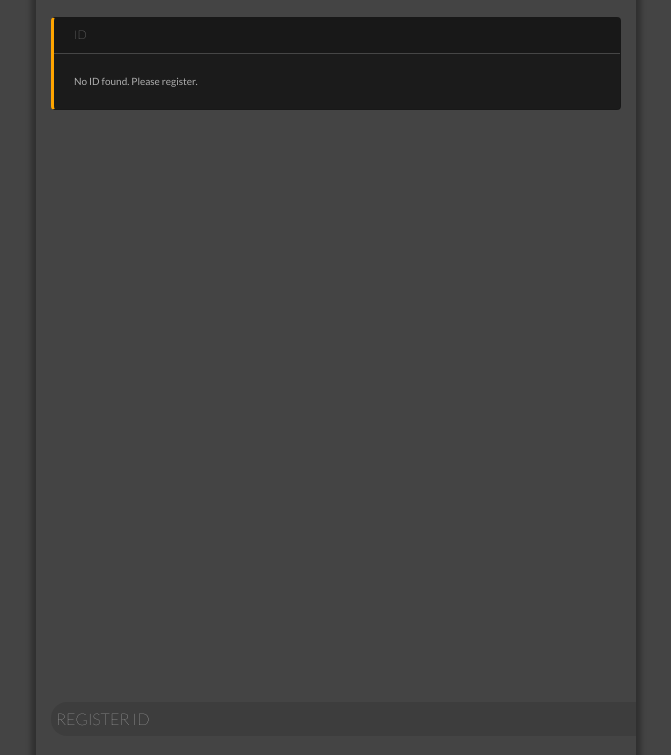
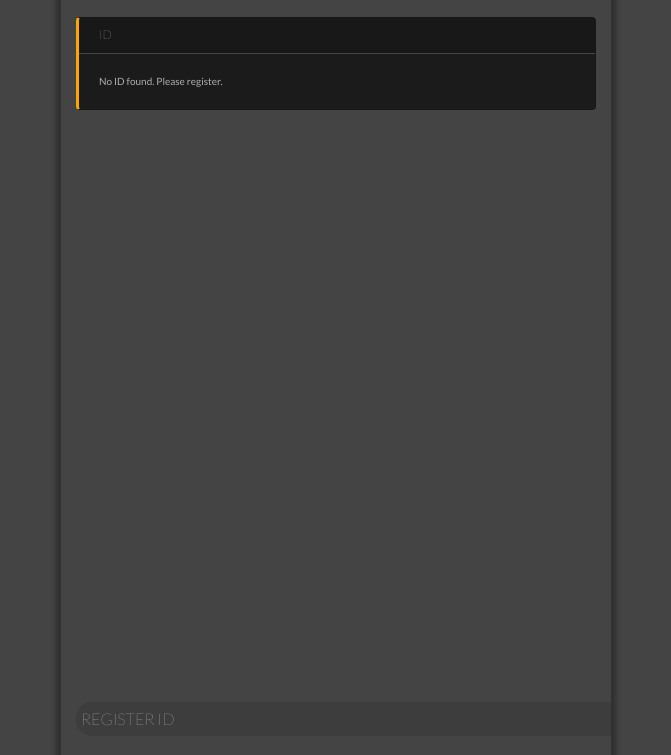
Before and after one commit to blockmason/manager-foundation, a website: page static/index.html in a window 1280 px wide. Shown: the part 45-800 px from the top of the page, without its empty margins (304-975 px from the left). Drawn offline with nearby package versions, Linux system fonts and the light colour scheme; files that its build step writes are made by us from their sources.

Commit message:
fixed container size

```diff
--- a/src/style/_common.scss
+++ b/src/style/_common.scss
@@ -15,7 +15,7 @@ html {
 .container {
   // background-image: linear-gradient(-180deg, #0F2422 0%, #1C4737 100%);
   background-image: url('45-degree-fabric-light.png');
-  max-width: 600px;
+  width: 550px;
   box-shadow: 0 0 5px 5px rgba(0,0,0,0.3);
   height: 100vh;
   overflow-y: scroll;
```
